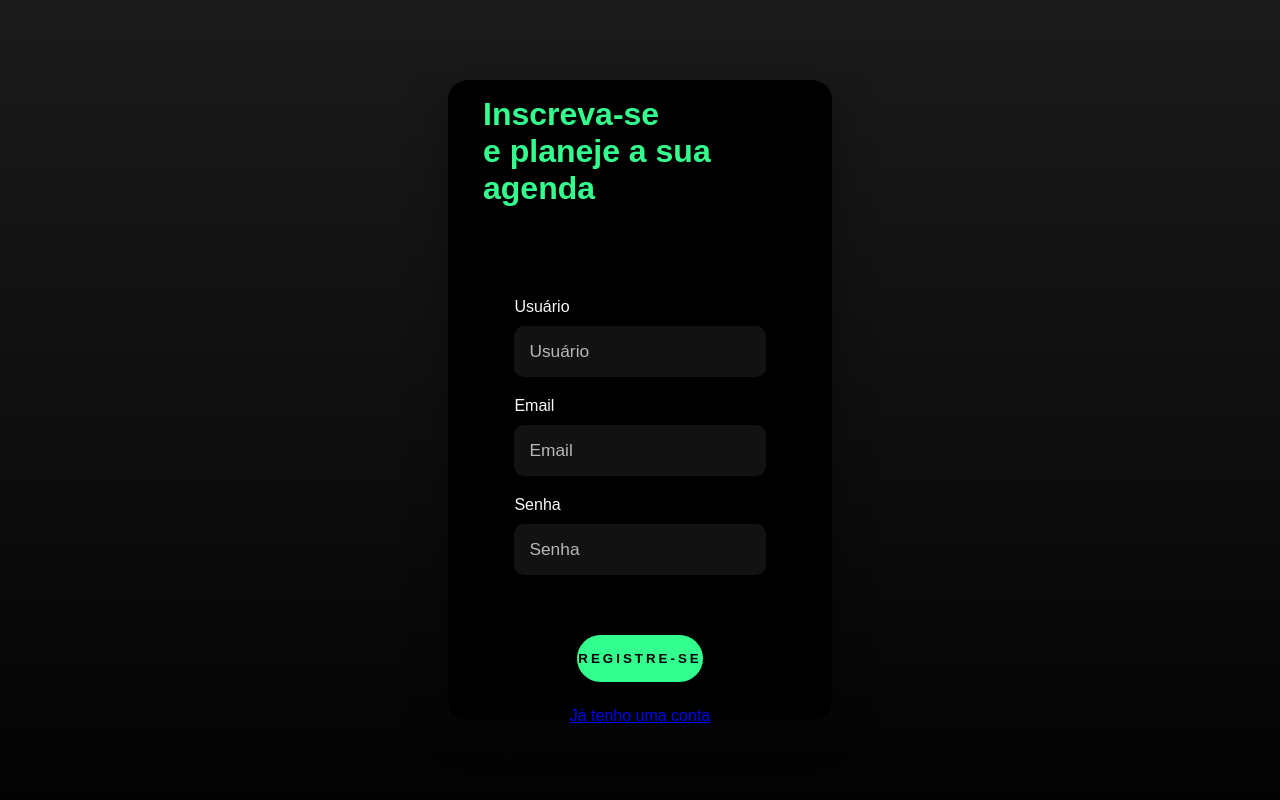
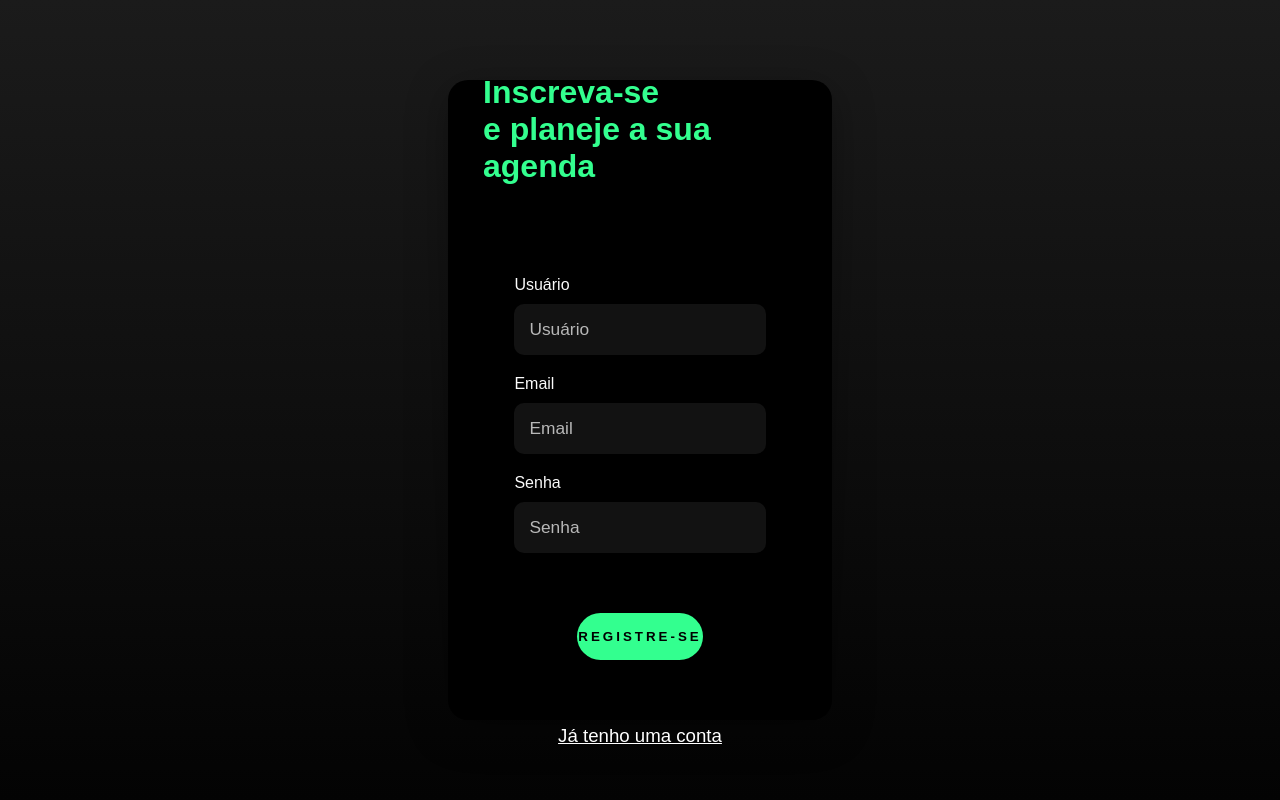
Before and after one commit to lucaseduardo-meira/Agenda-Project, a Node server app: page /register in a window 1280 px wide. Run offline with Node 20, Linux system fonts and the light colour scheme; some libraries are stand-ins or nearby versions.

Commit message:
some css and html changes

```diff
--- a/assets/css/login.css
+++ b/assets/css/login.css
@@ -132,6 +132,10 @@ hr {
   text-decoration: none;
 }
 
+.register:hover {
+  color: #33ff8f;
+}
+
 @media only screen and (max-width: 950px) {
   .card-login {
     width: 85%;
--- a/assets/css/register.css
+++ b/assets/css/register.css
@@ -107,6 +107,16 @@ hr {
   cursor: pointer;
 }
 
+.login {
+  color: white;
+  font-size: 14pt;
+  text-decoration: underline;
+}
+
+.login:hover {
+  color: #33ff8f;
+}
+
 @media only screen and (max-width: 950px) {
   .card-login {
     width: 85%;
--- a/views/register.ejs
+++ b/views/register.ejs
@@ -34,6 +34,7 @@
                     onblur="this.placeholder = 'Digite sua senha'">
             </div>
             <button type='submit' class="btn-login">Registre-se</button>
+            <hr style="margin-top: 10px;" />
             <a href="/login" class="login">Já tenho uma conta</a>
 
         </form>
```
